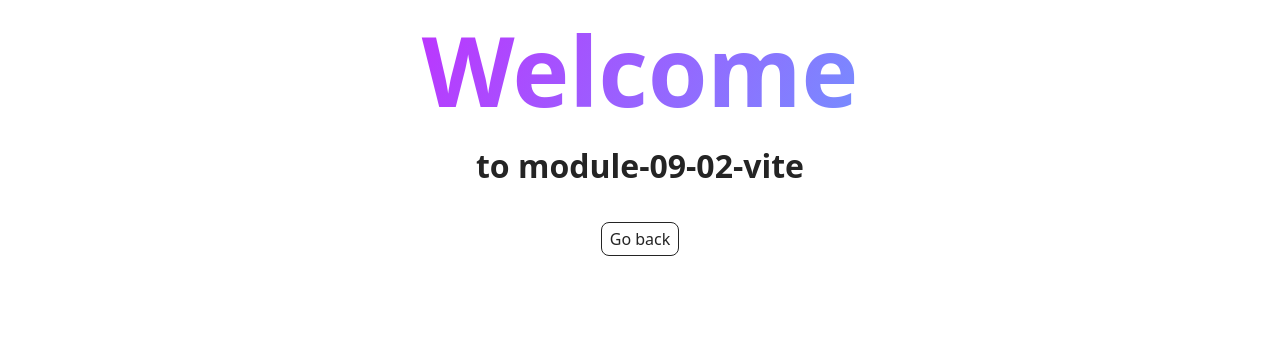
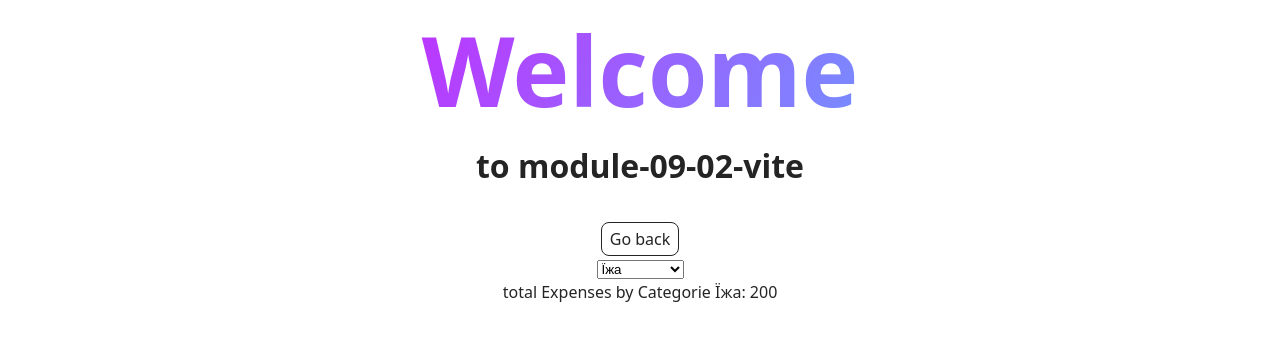
Before and after one commit to Mrmantikor/Bootcamp74-vite, a plain HTML site: page module-09-02-vite.html in a window 1280 px wide. Shown: the part 72-412 px from the top of the page. Drawn offline with Linux system fonts and the light colour scheme.

Commit message:
Deploying to gh-pages from @ Mrmantikor/Bootcamp74-vite@4a9c1e49152d8fc14f3d7a05a54fbacdef2512ec 🚀

```diff
--- a/module-09-02-vite.html
+++ b/module-09-02-vite.html
@@ -5,6 +5,7 @@
     <meta http-equiv="X-UA-Compatible" content="IE=edge" />
     <meta name="viewport" content="width=device-width, initial-scale=1.0" />
     <title>Page 2</title>
+    <script type="module" crossorigin src="/Bootcamp74-vite/module-09-02-vite.js"></script>
     <link rel="stylesheet" crossorigin href="/Bootcamp74-vite/assets/styles-CFrPtiMb.css">
   </head>
   <body>
@@ -36,8 +37,12 @@
         <a class="back-link" href="./index.html">Go back</a>
 
       </div>
+      <section>
+  <select class="js-expenses" name="expenses">
+  </select>
+  <p class="js-result"></p>
+</section>
     </main>
 
-    <script src="./js/module-09/module-09-02.js"></script>
   </body>
 </html>
```
Also changed, not shown: module-09-02-vite.js (added, +2 -0 lines), 1 other file.
